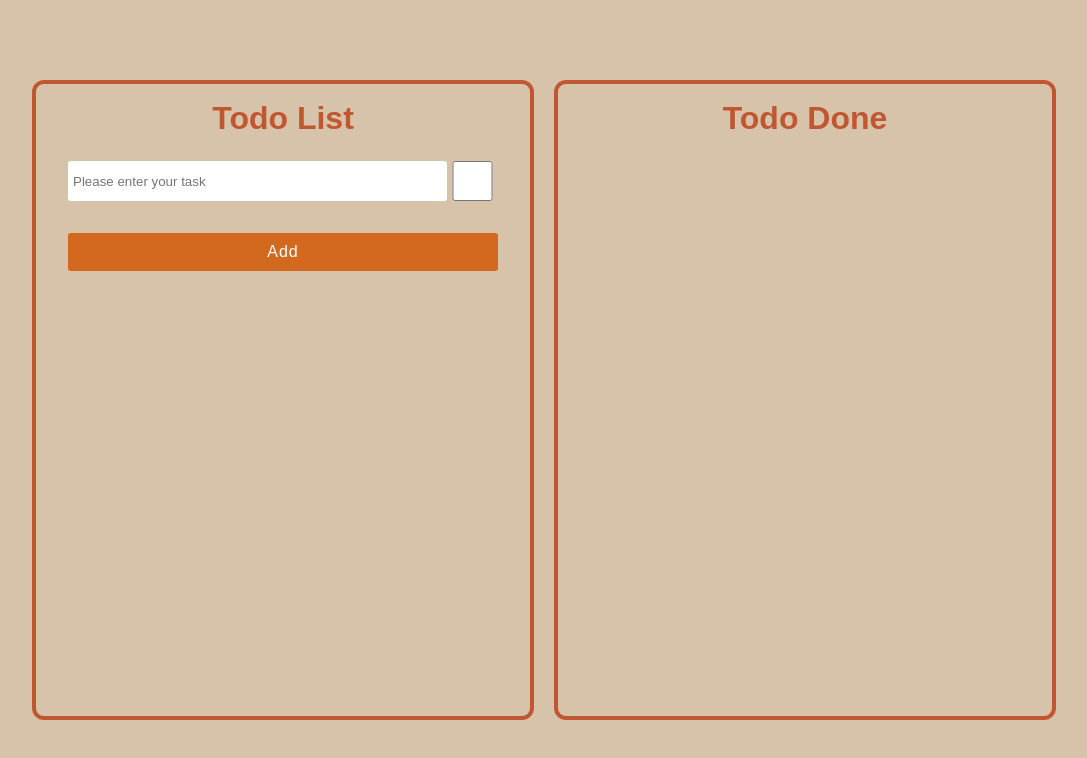
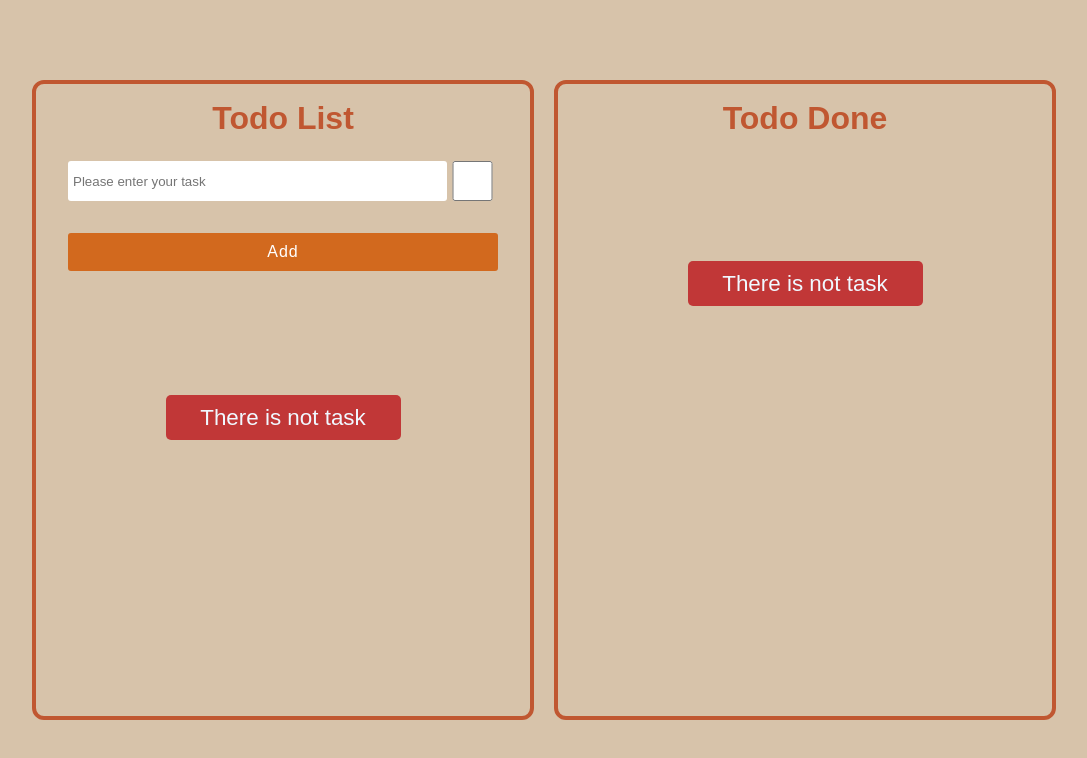
Before and after one commit to madidqn/TodoList-React-Project, a React (Create React App) app: page / in a window 1280 px wide. Shown: the top 758 px of the page, without its empty margins (96-1183 px from the left). Built offline with nearby package versions, Linux system fonts and the light colour scheme; data requests are answered from the project's data file.

Commit message:
error empty list

```diff
--- a/src/App.css
+++ b/src/App.css
@@ -87,6 +87,16 @@ form button:hover {
 .inactive {
   display: none;
 }
+.empty {
+  margin-top: 100px;
+  text-align: center;
+  width: 50%;
+  border-radius: 5px;
+  padding: 0.6rem 10px;
+  font-size: 1.4rem;
+  color: aliceblue;
+  background-color: rgb(193, 55, 55);
+}
 ul {
   width: 100%;
   padding: 10px 0;
--- a/src/App.js
+++ b/src/App.js
@@ -116,16 +116,29 @@ function App() {
           editTask={editTask}
           error={error}
         />
+        {todos.length > 0 ? (
           <ListTasks
             todos={todos}
+            lenght={todos.length}
             deleteTask={deleteTask}
             getTask={getTask}
             url={url}
           />
+        ) : (
+          <p className="empty">There is not task</p>
+        )}
       </div>
       <div>
         <h2>Todo Done</h2>
-        <ListTasksDone todoDone={todoDone} deleteTask={deleteTask} url={url} />
+        {todoDone.length > 0 ? (
+          <ListTasksDone
+            todoDone={todoDone}
+            deleteTask={deleteTask}
+            url={url}
+          />
+        ) : (
+          <p className="empty">There is not task</p>
+        )}
       </div>
     </div>
   );
--- a/src/components/tasks/ListTasks.jsx
+++ b/src/components/tasks/ListTasks.jsx
@@ -1,4 +1,4 @@
-function ListTasks({ todos, deleteTask, getTask, url }) {
+function ListTasks({ todos, deleteTask, getTask, url, lenght }) {
   function submitTaskDone(id) {
     const filterData = todos.filter((user) => user.id === id);
     deleteTask(id, "todo");
```
Lines whose indentation alone changed are shown as unchanged.
